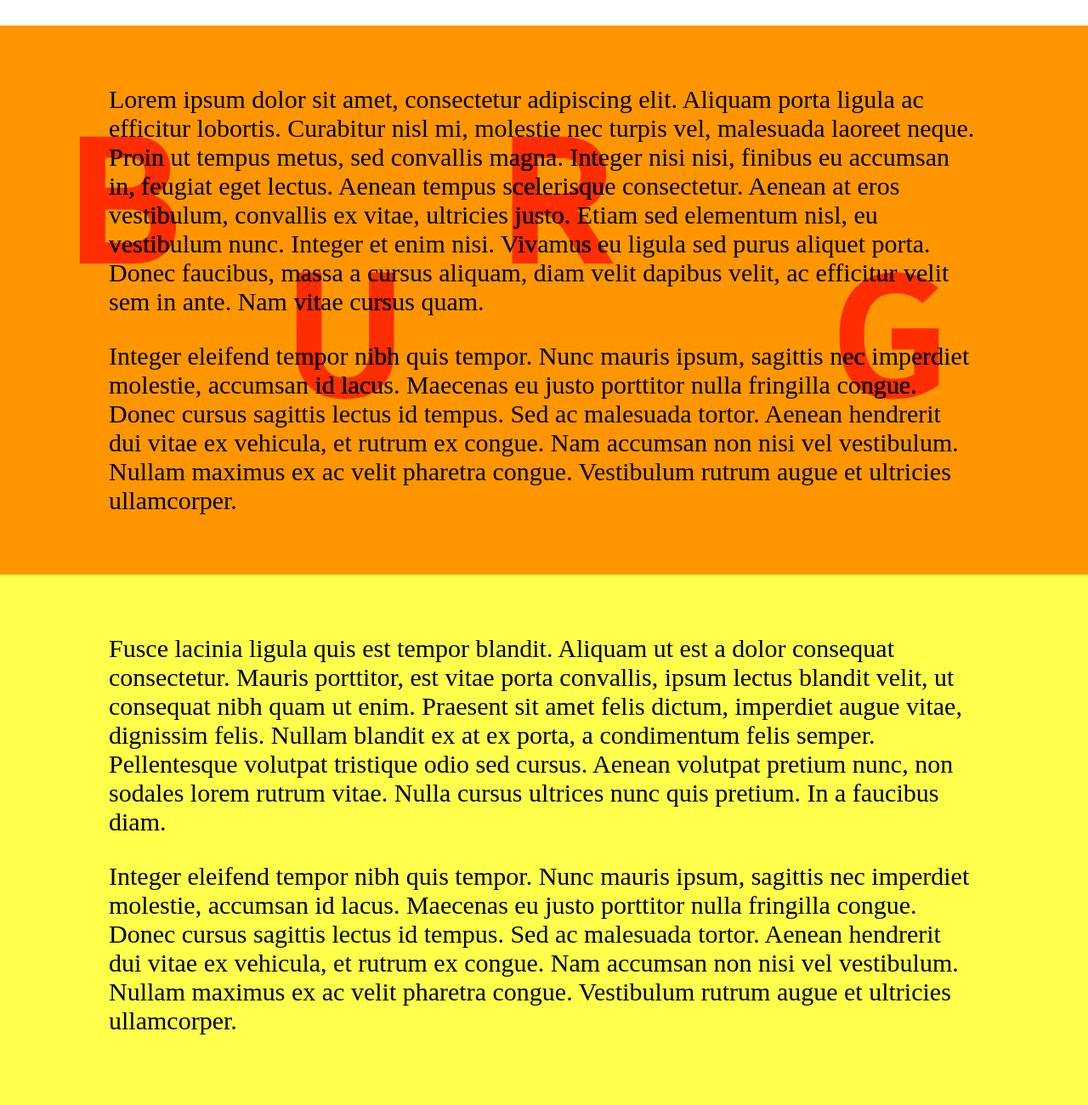
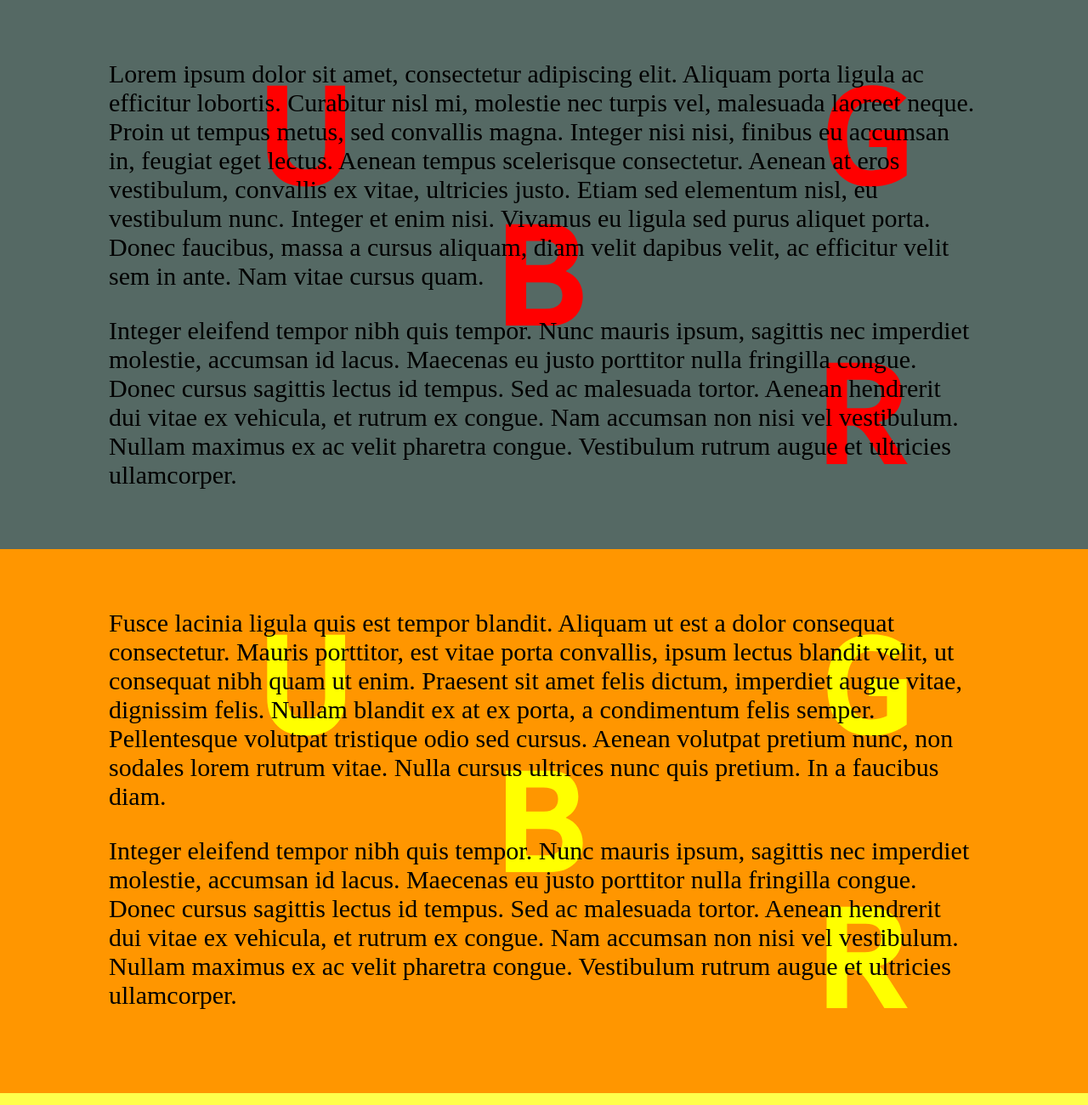
Before and after one commit to priyankanaik625-zz/Fixed-Letters, a plain HTML site: page index.html in a window 1280 px wide. Shown: the top 1300 px of the page at 85% size. Drawn offline with Linux system fonts and the light colour scheme.

Commit message:
updated fixed layout

```diff
--- a/index.html
+++ b/index.html
@@ -9,37 +9,7 @@
 		<link rel="stylesheet" href="style.css">
 	</head>
 	<body>
-		<svg style="position: absolute; left: -10000px; width: 0; height: 0; overflow: hidden;" xmlns="http://www.w3.org/2000/svg">
-			<symbol id="b" viewBox="0 0 108 142"><path d="M63.2 142H.8V.8h61.6c25 0 39.4 15.2 39.4 36 0 13.4-6.4 23.6-17.6 29.4 14.8 6 23.8 18.4 23.8 35.2 0 24.2-17.8 40.6-44.8 40.6zM53.4 24.2H29.2v33.4H54c13.4 0 19.6-7 19.6-17.4 0-10.2-6.2-16-20.2-16zM56.6 82H29.2v36.6h27c16.4 0 23.4-6.8 23.4-18.6s-7.6-18-23-18z" style="isolation:isolate"/></symbol>
-			<symbol id="u" viewBox="0 0 112 145"><path d="M.8 90.6V.8h28.4v89c0 19.4 9.2 30.2 27 30.2s27-10.8 27-30.2V.8h28.4v89.8c0 35.6-21.4 53.8-55.4 53.8S.8 126.2.8 90.6z" style="isolation:isolate"/></symbol>
-			<symbol id="r" viewBox="0 0 114 142"><path d="M82.8 94l30.8 48H81.2l-22.4-35.8c-5.8-9.2-12-15-20.2-17.6h-9.4V142H.8V.8h55c32.2 0 49.8 15.8 49.8 42.6 0 21.2-12.2 35.8-32.6 40 4 2.4 7 6.2 9.8 10.6zM55 24.6H29.2v39.6H54c14.4 0 23.2-6.8 23.2-20.2s-8-19.4-22.2-19.4z" style="isolation:isolate"/></symbol>
-			<symbol id="g" viewBox="0 0 116 147"><path d="M115 18.4L96.6 36a45.87 45.87 0 0 0-31-11.4c-21.4 0-36.4 13.6-36.4 48.8 0 34.6 13 49.6 34.6 49.6a49.91 49.91 0 0 0 23-5V89.4H61V65h54.2v65.4c-12.2 8.8-28 16-51.8 16-40.6 0-62.6-25-62.6-73C.8 24 27.4.4 65.2.4c22.6 0 38.6 8 49.8 18z" style="isolation:isolate"/></symbol>
-		</svg>
 		<main>
-			<section class="letters">
-				<ul>
-					<li class="letters__letter">
-						<svg>
-							<use xlink:href="#b" />
-						</svg>
-					</li>
-					<li class="letters__letter">
-						<svg>
-							<use xlink:href="#u" />
-						</svg>
-					</li>
-					<li class="letters__letter">
-						<svg>
-							<use xlink:href="#r" />
-						</svg>
-					</li>
-					<li class="letters__letter">
-						<svg>
-							<use xlink:href="#g" />
-						</svg>
-					</li>
-				</ul>
-			</section>
 			<section class="section">
 				<div class="section__content">
 					<p>Lorem ipsum dolor sit amet, consectetur adipiscing elit. Aliquam porta ligula ac efficitur lobortis. Curabitur nisl mi, molestie nec turpis vel, malesuada laoreet neque. Proin ut tempus metus, sed convallis magna. Integer nisi nisi, finibus eu accumsan in, feugiat eget lectus. Aenean tempus scelerisque consectetur. Aenean at eros vestibulum, convallis ex vitae, ultricies justo. Etiam sed elementum nisl, eu vestibulum nunc. Integer et enim nisi. Vivamus eu ligula sed purus aliquet porta. Donec faucibus, massa a cursus aliquam, diam velit dapibus velit, ac efficitur velit sem in ante. Nam vitae cursus quam.</p>
--- a/style.css
+++ b/style.css
@@ -10,6 +10,27 @@
 
 .section {
     min-height: 80vh;
+    background: url('u-red.svg'), url('b-red.svg'), url('g-red.svg'), url('r-red.svg');
+    background-size: 120px 120px;
+    background-repeat: no-repeat;
+    background-position: top 100px left 300px, center center, right 200px top 100px, right 200px bottom 100px;
+    background-attachment: fixed;
+}
+
+.section:nth-child(2) {
+    background: url('u-yellow.svg'), url('b-yellow.svg'), url('g-yellow.svg'), url('r-yellow.svg');
+    background-size: 120px 120px;
+    background-repeat: no-repeat;
+    background-position: top 100px left 300px, center center, right 200px top 100px, right 200px bottom 100px;
+    background-attachment: fixed;
+}
+
+.section:nth-child(3) {
+    background: url('u-green.svg'), url('b-green.svg'), url('g-green.svg'), url('r-green.svg');
+    background-size: 120px 120px;
+    background-repeat: no-repeat;
+    background-position: top 100px left 300px, center center, right 200px top 100px, right 200px bottom 100px;
+    background-attachment: fixed;
 }
 
 .section:nth-child(1) {
@@ -30,31 +51,3 @@
     width: 100%;
     padding: 40px 20px;
 }
-
-
-/* Additional styles for fixed letters and color-change */
-.letters__letter {
-    position: fixed;
-    mix-blend-mode: overlay;
-    list-style-type: none;
-}
-
-.letters__letter:nth-child(1) {
-    left: 0;
-    top: 20%;
-}
-
-.letters__letter:nth-child(2) {
-    left: 20%;
-    top: 40%;
-}
-
-.letters__letter:nth-child(3) {
-    left: 40%;
-    top: 20%;
-}
-
-.letters__letter:nth-child(4) {
-    left: 70%;
-    top: 40%;
-}
```
Also changed, not shown: b-green.svg (added), b-red.svg (added), b-yellow.svg (added), g-green.svg (added), g-red.svg (added), g-yellow.svg (added), r-green.svg (added), r-red.svg (added), r-yellow.svg (added), u-green.svg (added), u-red.svg (added), u-yellow.svg (added), 1 other file.
